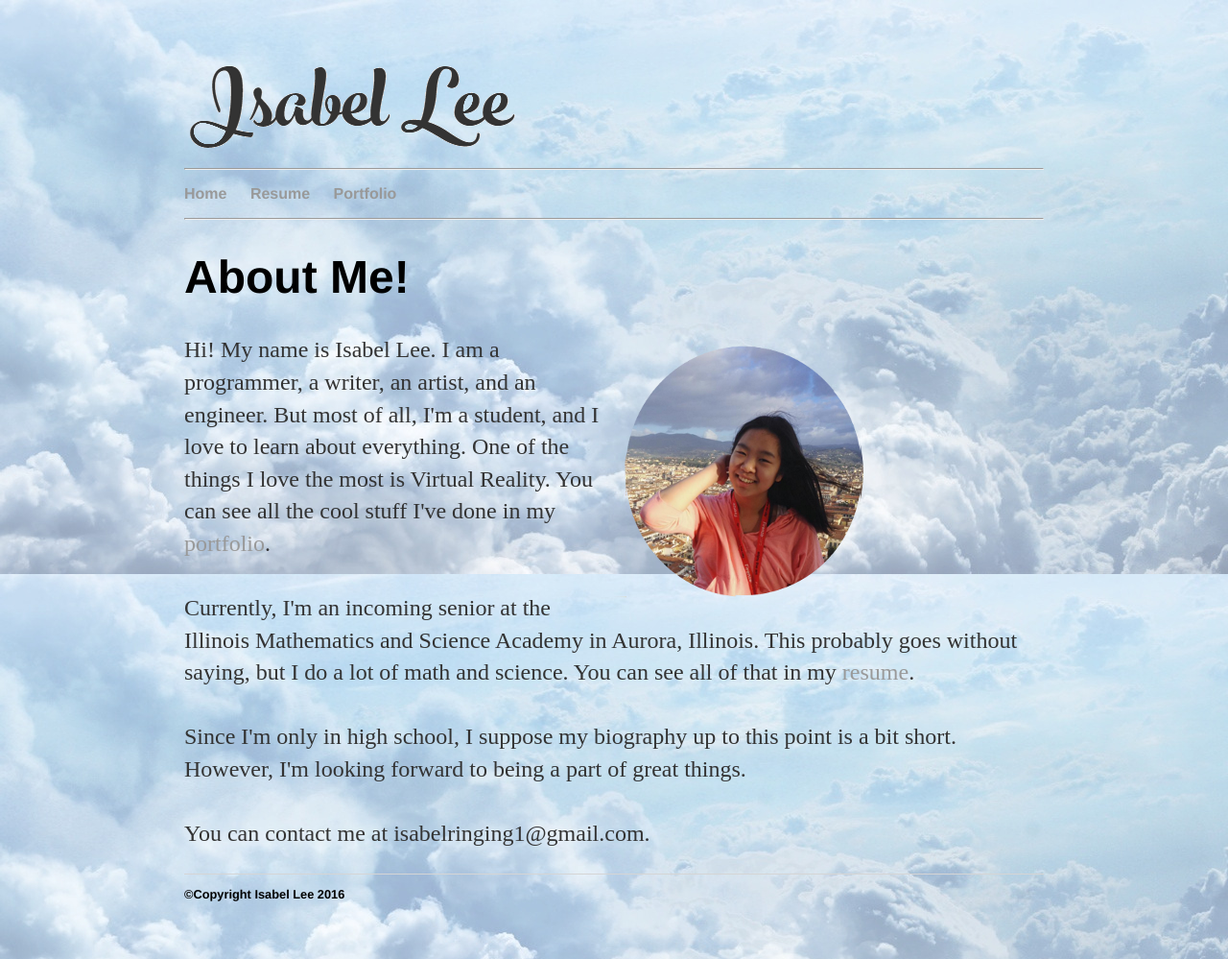
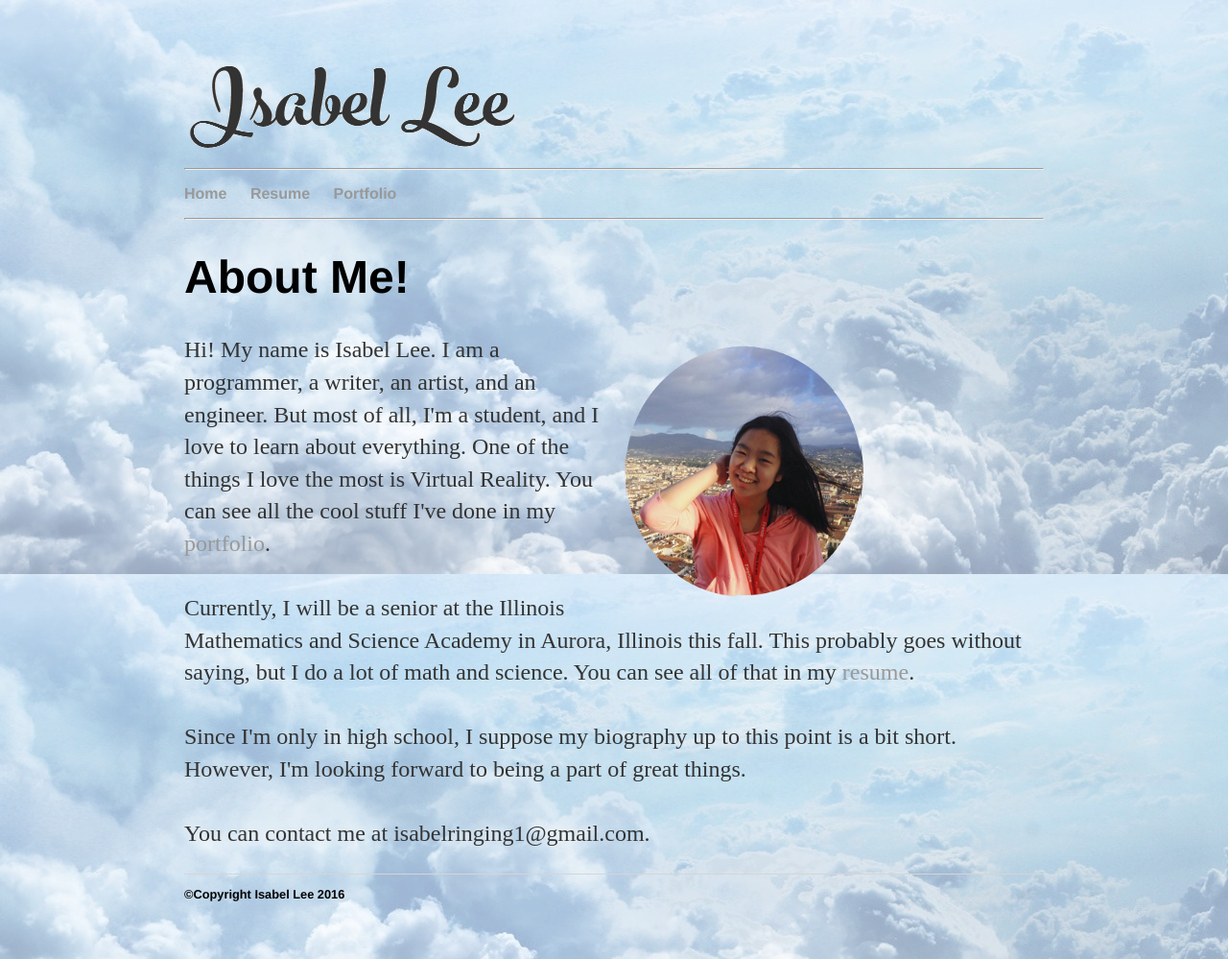
Before and after one commit to isabelringing1/old_website, a Jekyll site: the page built from index.html, in a window 1280 px wide. Shown: the whole page at 96% size. Built offline with Jekyll 4.4.1, drawn with Linux system fonts in a browser that asks for light colours.

Commit message:
Update index.html

```diff
--- a/index.html
+++ b/index.html
@@ -10,7 +10,7 @@ title: Isabel Lee
 	<img src="Me2.png" alt="Isabel Lee" style="float:right;width:450px;height:292px;">
 	<p>Hi! My name is Isabel Lee. I am a programmer, a writer, an artist, and an engineer. But most of all, I'm a student, and I love to learn about everything. One of the things I love the most is Virtual Reality. You can see all the cool stuff I've done in my <a href="/portfolio">portfolio</a>.
 	<br><br>
-	Currently, I'm an incoming senior at the Illinois Mathematics and Science Academy in Aurora, Illinois. This probably goes without saying, but I do a lot of math and science. You can see all of that in my <a href="/resume">resume</a>.
+	Currently, I will be a senior at the Illinois Mathematics and Science Academy in Aurora, Illinois this fall. This probably goes without saying, but I do a lot of math and science. You can see all of that in my <a href="/resume">resume</a>.
 	<br><br>
 	Since I'm only in high school, I suppose my biography up to this point is a bit short. However, I'm looking forward to being a part of great things.
 	<br><br>
```
